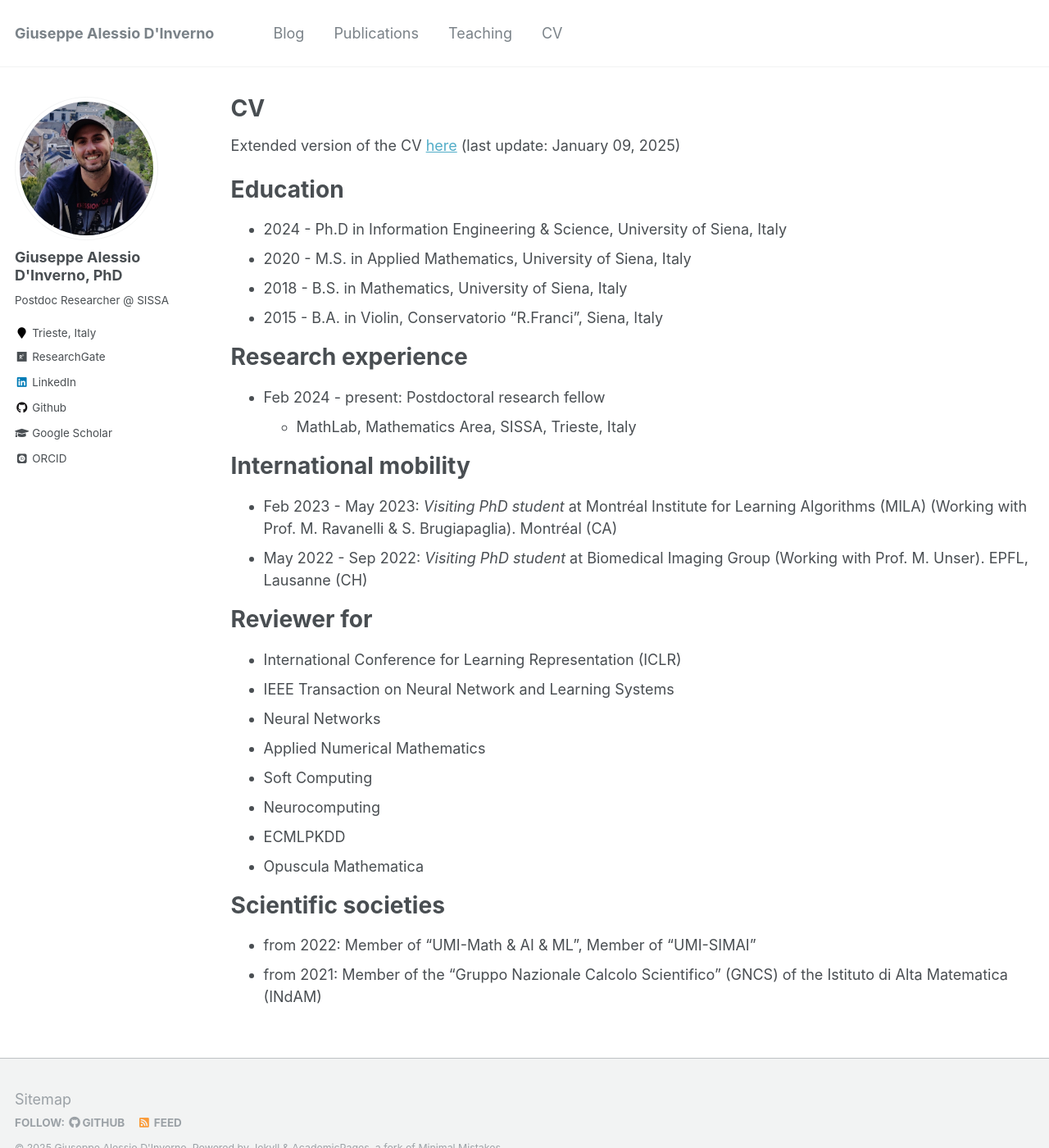
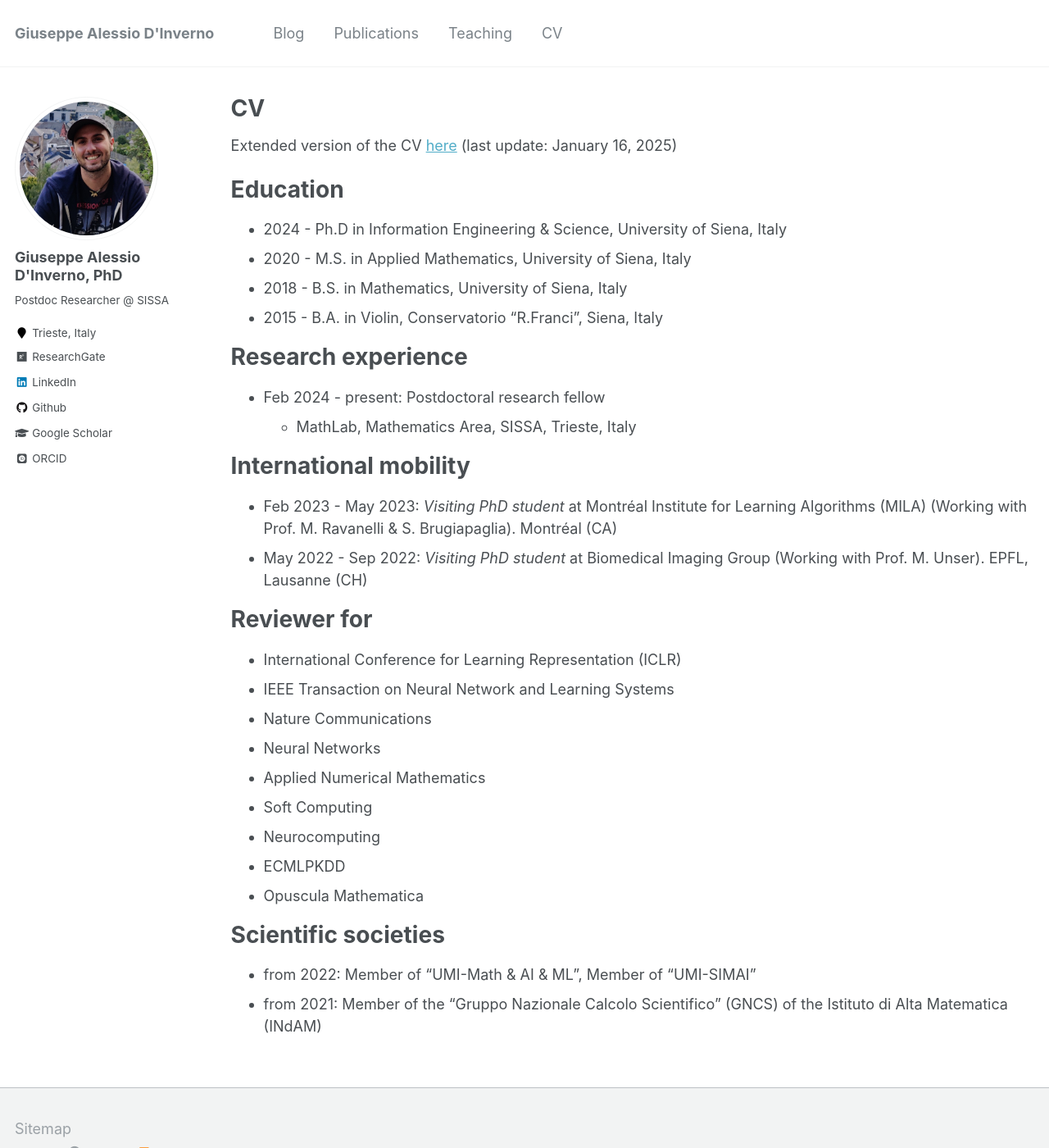
Before and after one commit to DavideOberto/DavideOberto.github.io, a Jekyll site: the page built from _pages/cv.md, in a window 1280 px wide and 1400 px high. Shown: the whole window at 82% size. Built offline with Jekyll 4.4.1, drawn with Linux system fonts in a browser that asks for light colours; some web fonts are replaced.

Commit message:
cv updated

```diff
--- a/_pages/cv.md
+++ b/_pages/cv.md
@@ -9,7 +9,7 @@ redirect_from:
 
 {% include base_path %}
 
-Extended version of the CV <a href="/files/Giuseppe_Alessio_DInverno_CV.pdf" target="_blank">here</a> (last update: January 09, 2025)
+Extended version of the CV <a href="/files/Giuseppe_Alessio_DInverno_CV.pdf" target="_blank">here</a> (last update: January 16, 2025)
 
 
 
@@ -59,6 +59,7 @@ Reviewer for
 =====
 * International Conference for Learning Representation (ICLR)
 * IEEE Transaction on Neural Network and Learning Systems
+* Nature Communications
 * Neural Networks
 * Applied Numerical Mathematics
 * Soft Computing
```
Also changed, not shown: 1 other file.
